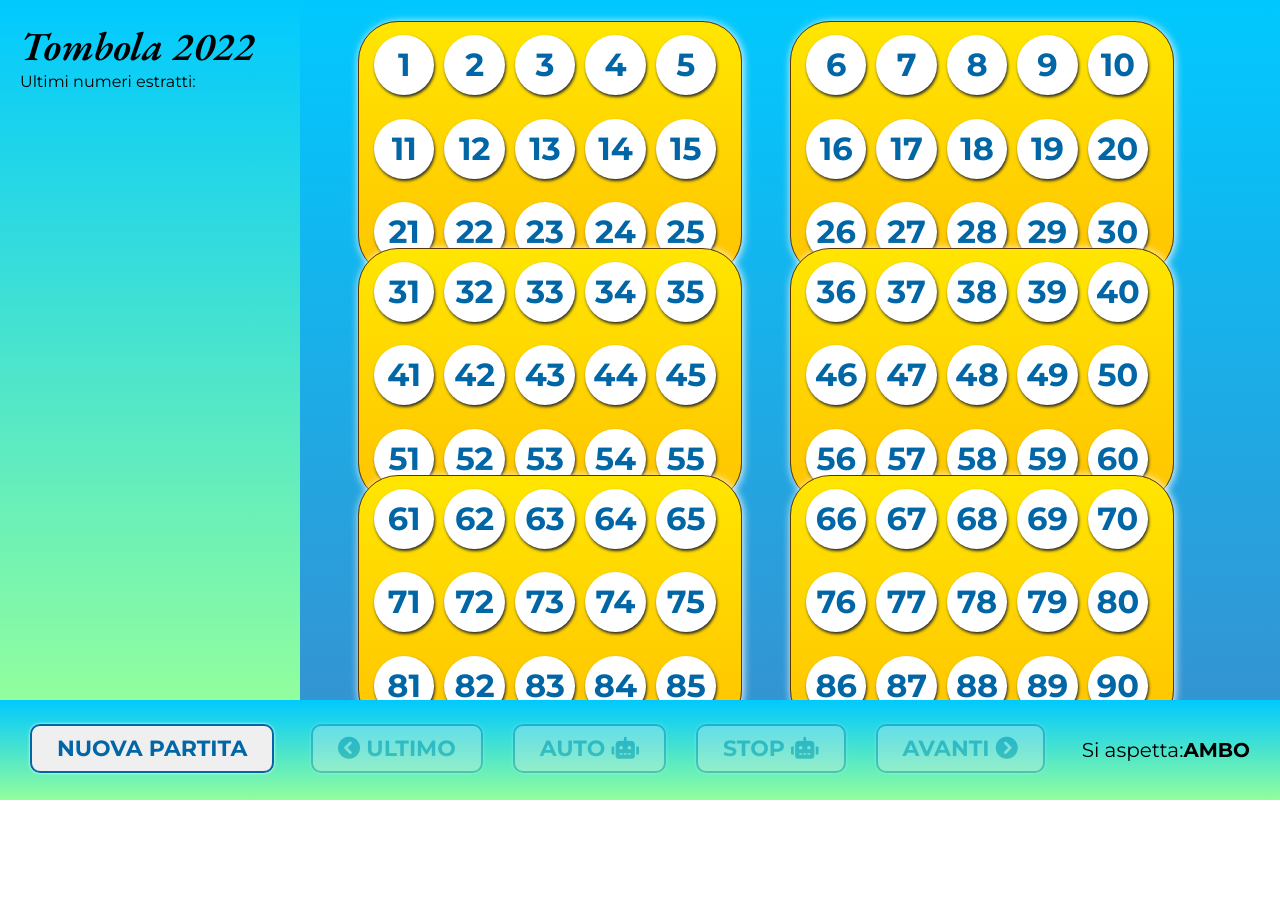
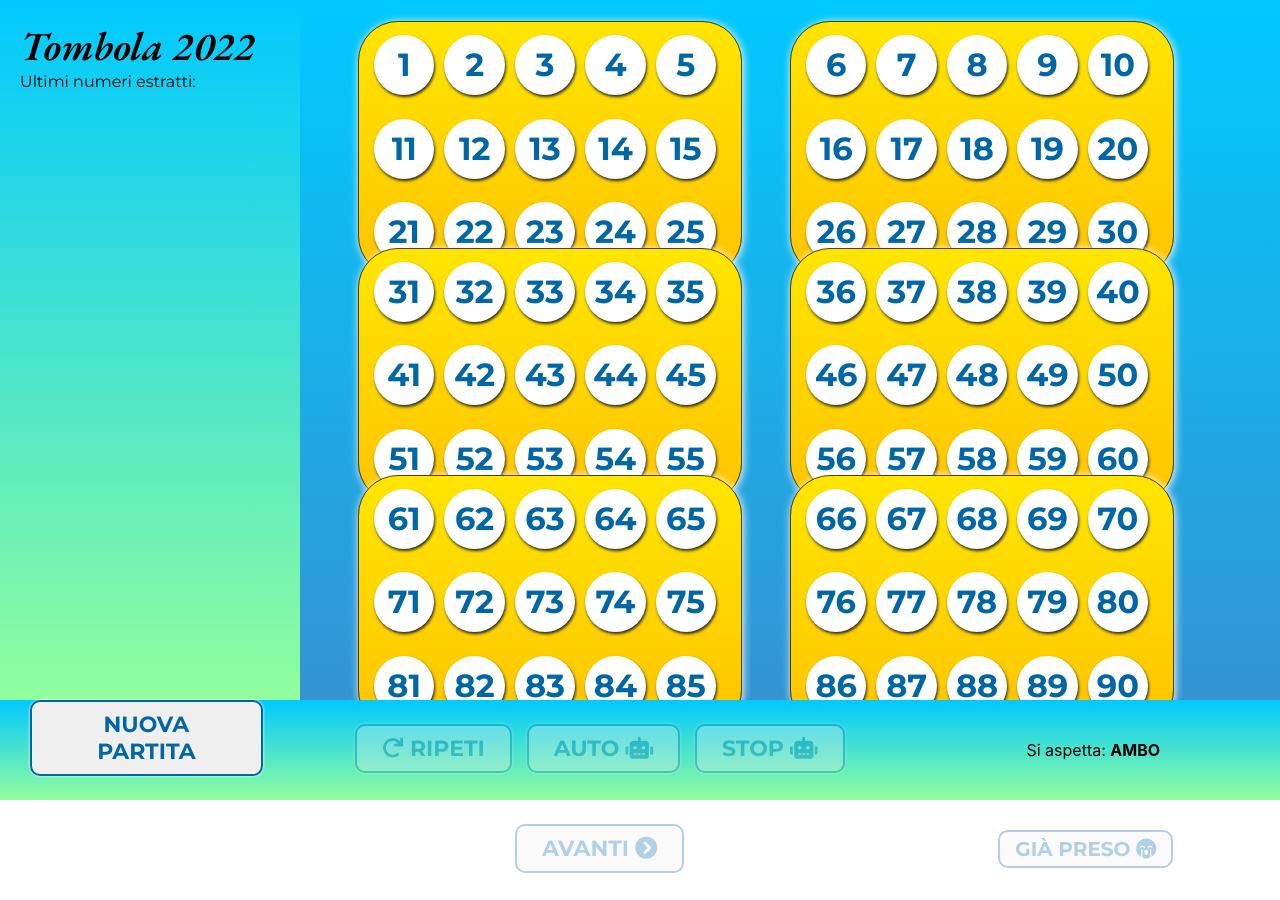
Before and after one commit to Edmondo-diRonza/react-tombola, a React (Create React App) app: page / in a window 1280 px wide. Before the commit the page ends 800 px from the top, so only its background shows below. Built offline with nearby package versions, Linux system fonts and the light colour scheme.

Commit message:
Inserito layer vincita

```diff
--- a/src/App.js
+++ b/src/App.js
@@ -6,7 +6,11 @@ import LastExtracted from "./components/LastExtracted/LastExtracted";
 import NumberOverlay from "./components/NumberOverlay/NumberOverlay";
 
 function App() {
-  console.log("Dimensioni attuali della viewport ", window.screen.availWidth, window.screen.availHeight);
+  console.log(
+    "Dimensioni attuali della viewport ",
+    window.screen.availWidth,
+    window.screen.availHeight
+  );
   return (
     <NumberProvider>
       <div className="page-wrapper">
@@ -18,8 +22,8 @@ function App() {
           <section className="main-content">
             <div className="cartellone-wrapper">
               <Cartellone />
-              <NumberOverlay />
             </div>
+            <NumberOverlay />
           </section>
         </main>
         <footer className="footer-wrapper">
--- a/src/components/Buttons/Buttons.js
+++ b/src/components/Buttons/Buttons.js
@@ -5,18 +5,16 @@ import "./buttons.css";
 import { speakNow } from "../../util/speakNow";
 
 const Buttons = () => {
-  const { startGame, callNumbers, indexOfExtracted, winType, myInterval } =
-    useContext(NumberContext);
-  const buttonStatus =
-    indexOfExtracted.current === false || winType.current > 5;
-  const winningList = [
-    "AMBO",
-    "AMBO",
-    "TERNO",
-    "QUATERNA",
-    "CINQUINA",
-    "TOMBOLA",
-  ];
+  const {
+    startGame,
+    callNumbers,
+    indexOfExtracted,
+    winType,
+    myInterval,
+    winningList,
+    setWinType,
+  } = useContext(NumberContext);
+  const buttonStatus = indexOfExtracted.current === false || winType > 5;
   const oneStepBackwardFlag = indexOfExtracted.current >= 0; // check se possibile tornare indietro
 
   const handleStepBackward = () => {
@@ -26,9 +24,9 @@ const Buttons = () => {
     }
   };
   const handleAutoExtraction = () => {
-     speakNow("Autoestrazione attiva!");
-     callNumbers();
-     myInterval.current = setInterval(() => callNumbers(), 6000);
+    speakNow("Autoestrazione attiva!");
+    callNumbers();
+    myInterval.current = setInterval(() => callNumbers(), 6000);
   };
   return (
     <div>
@@ -45,7 +43,7 @@ const Buttons = () => {
             }
             onClick={() => handleStepBackward()}
           >
-            <i className="fas fa-chevron-circle-left"></i> Ultimo
+            <i className="fas fa-redo"></i> Ripeti
           </button>
           <button
             className={buttonStatus ? "btn greyed" : "btn  "}
@@ -71,16 +69,40 @@ const Buttons = () => {
           </button>
         </div>
         <div className="winning-summary">
-          <p>Si aspetta: </p>
-          <p>
-            <strong>{winningList[winType.current]}</strong>
-          </p>
-          {/* <button
-            className={buttonStatus ? "btn greyed" : "btn "}
-            onClick={() => (winType.current = winType.current++)}
-          >
-            Effettuata!
-          </button> */}
+          <div className="show-winstatus">
+            <span>
+              {winType !== 6 ? "Si aspetta:" : ""}{" "}
+              <strong>{winningList[winType]}</strong>{" "}
+            </span>
+            {winType !== 6 ? (
+              <button
+                className={buttonStatus ? "btn small greyed" : "btn small  "}
+                onClick={() => {
+                  if (indexOfExtracted.current >= winType) {
+                    if (winType < 5) {
+                      setWinType((prev) => prev + 1);
+                    } else if (winType === 5 && indexOfExtracted.current > 13) {
+                      setWinType((prev) => prev + 1);
+                    } else alert("Per una TOMBOLA dei partecipanti, servono ALMENO 15 numeri estratti!");
+                  }else alert(winningList[winType] + " dei partecipanti IMPOSSIBILE! Numeri estratti INSUFFICIENTI");
+                }}
+              >
+                Già Preso <i className="fas fa-sad-cry"></i>
+              </button>
+            ) : (
+              ""
+            )}
+          </div>
+
+          {/* <div className="checkboxes greyed">
+            <input
+              type="checkbox"
+              id="overlay-checkbox"
+              checked={true}
+              onChange={() => null}
+            />
+            <label for="overlay-checkbox">Mostra Numero</label>
+          </div> */}
         </div>
       </div>
     </div>
--- a/src/components/Buttons/buttons.css
+++ b/src/components/Buttons/buttons.css
@@ -1,10 +1,13 @@
 .buttons-container {
   display: flex;
   width: 100%;
+  height: 100%;
   justify-content: space-between;
 }
 .winning-summary{
   display: flex;
+  align-items: center;
+  justify-content: space-around;
 }
 .winning-summary p {
   font-family: "Montserrat", sans-serif;
@@ -14,13 +17,17 @@
   font-family: "Montserrat", sans-serif;
   font-weight: 700;
   padding: 9px 25px;
-  margin-right: 30px;
+  margin-right: 15px;
   font-size: 22px;
   border-radius: 10px;
   border: 2px solid #0066a6;
   color: #0066a6;
   text-transform: uppercase;
   box-shadow: 0px 0px 3px #fff;
+}
+.small {
+  padding: 5px 15px;
+  font-size: 20px;
 }
 .btn:hover {
   background-color: #2b7cb3;
--- a/src/components/NumberOverlay/numberOverlay.css
+++ b/src/components/NumberOverlay/numberOverlay.css
@@ -18,7 +18,6 @@
   left: 50%;
   transform: translate(-50%,-50%);
   display: inline-block;
-  font-family: 'Montserrat', sans-serif;
   font-family: 'Raleway', sans-serif;
   text-align: center;
   font-weight: 700;
@@ -38,5 +37,4 @@
 
 .big-number.hide {
   opacity: 0;
-  pointer-events: none;
 }
--- /dev/null
+++ b/src/components/WinOverlay/WinOverlay.js
@@ -0,0 +1,15 @@
+import React from "react";
+import { useContext } from "react";
+import { NumberContext } from "../../context/Numbers";
+import "./winOverlay.css";
+
+const WinOverlay = () => {
+  const { winningList, winType, showOverlay } = useContext(NumberContext);
+  return (
+    <>
+      <div className={showOverlay.winLayer}>{winningList[winType - 1]}</div>
+    </>
+  );
+};
+
+export default WinOverlay;
--- /dev/null
+++ b/src/components/WinOverlay/winOverlay.css
@@ -0,0 +1,19 @@
+.winner-layer {
+  position: fixed;
+  display: flex;
+  justify-content: center;
+  align-items: center;
+  width: 100vw;
+  height: 100vh;
+  z-index: 2;
+  background-color: #1ba29b;
+  color: #fff;
+  font-family: 'Raleway', sans-serif;
+  font-size: 200px;
+  font-weight: 900;
+  text-shadow: 4px 6px 12px black;
+  transition: opacity 1s;
+}
+.winner-layer.hide {
+    opacity: 0;
+  }
--- a/src/context/Numbers.js
+++ b/src/context/Numbers.js
@@ -9,7 +9,7 @@ export default function NumberProvider({ children }) {
   const [isCalled, setIsCalled] = useState([]); // Stato aggiornamento delle cartelle e per le vincite
   const thisGameNumbers = useRef({ numbers: false }); // pool di tutti i numeri estratti all'inizializzazione della partita
   const indexOfExtracted = useRef(false); //indice avanzamento estrazione corrente
-  const winType = useRef(1); // Ref avanzamento vincite tabellone
+  const [winType, setWinType] = useState(1); // State avanzamento vincite tabellone
   const winningList = [
     null,
     "AMBO",
@@ -17,12 +17,14 @@ export default function NumberProvider({ children }) {
     "QUATERNA",
     "CINQUINA",
     "TOMBOLA",
+    "PARTITA CONCLUSA!",
   ]; // Array col nome delle vincite
   const winningArray = useRef([]); // array in cui salvo gli eventi di vincita del tabellone
 
   const [showOverlay, setShowOverlay] = useState({
     overlay: "overlay-layer hide",
     bigNumber: "big-number hide",
+    winLayer: "winner-layer hide",
   }); // visualizzazione overlay
 
   const myInterval = useRef(false); //intervallo estrazione automatica
@@ -38,13 +40,15 @@ export default function NumberProvider({ children }) {
       { r0: [], r1: [], r2: [] },
     ]);
     indexOfExtracted.current = -1; //azzero l'indice di estrazione
+    setWinType(1);
+
     speakNow("Partita inizializzata");
     console.log("Partita inizializzata!");
   };
 
   const callNumbers = () => {
     if (thisGameNumbers.current.numbers) {
-      if (winType.current !== 6) {
+      if (winType !== 6) {
         if (indexOfExtracted.current < 89) {
           indexOfExtracted.current++;
           let extracted =
@@ -53,11 +57,13 @@ export default function NumberProvider({ children }) {
           setShowOverlay({
             overlay: "overlay-layer",
             bigNumber: "big-number",
+            winLayer: "winner-layer hide"
           });
           setTimeout(() => {
             setShowOverlay({
               overlay: "overlay-layer hide",
               bigNumber: "big-number hide",
+              winLayer: "winner-layer hide"
             });
           }, 5000);
 
@@ -68,7 +74,7 @@ export default function NumberProvider({ children }) {
 
           //adesso controllo NON sia duplicato a causa del tasto step backward ed eventualmente memorizzo e controllo vincite
           if (!isCalled[cartella][riga].includes(extracted)) {
-            let arrayBackup = isCalled.map((el,i) => el);
+            let arrayBackup = isCalled.map((el) => el);
             arrayBackup[cartella][riga].push(extracted);
             setIsCalled(arrayBackup);
 
@@ -77,7 +83,22 @@ export default function NumberProvider({ children }) {
               //controllo se c'è una vincita
               winningArray.current.push(currentWin); //creo un array con storico vincite
 
+              clearInterval(myInterval.current); //fermo estrazione automatica
+              myInterval.current = false; //riporto a false la ref dell'intervallo
               speakNow(currentWin.winType);
+              setShowOverlay({
+                overlay: "overlay-layer",
+                bigNumber: "big-number hide",
+                winLayer: "winner-layer"
+              });
+              setTimeout(() => {
+                setShowOverlay({
+                  overlay: "overlay-layer hide",
+                  bigNumber: "big-number hide",
+                  winLayer: "winner-layer hide"
+                });
+              }, 5000);
+
               console.log("Ultime vincite: ", winningArray.current);
             }
           }
@@ -90,13 +111,13 @@ export default function NumberProvider({ children }) {
     return thisGameNumbers.current.numbers.indexOf(number) + 1;
   };
 
-  const winCheck = (cartella, riga, lastNumber) => {
-    if (winType.current < 5) {
-      let length = isCalled[cartella][riga].length;
-      if (length === winType.current + 1) {
-        winType.current++;
+  const winCheck = (cartella, riga) => {
+    if (winType < 5) {
+      const length = isCalled[cartella][riga].length;
+      if (length === winType + 1) {
+        setWinType((prev) => prev + 1);
         return {
-          winType: winningList[winType.current - 1],
+          winType: winningList[winType],
           cartella,
           riga,
           vincenti: [...isCalled[cartella][riga]],
@@ -104,15 +125,15 @@ export default function NumberProvider({ children }) {
         };
       }
     } else {
-      let length = [];
+      const length = [];
       length[0] = isCalled[cartella]["r0"].length;
       length[1] = isCalled[cartella]["r1"].length;
       length[2] = isCalled[cartella]["r2"].length;
 
       if (length[0] === 5 && length[1] === 5 && length[2] === 5) {
-        winType.current++;
+        setWinType((prev) => prev + 1);
         return {
-          winType: winningList[winType.current - 1],
+          winType: winningList[winType],
           cartella,
           riga,
           vincenti: isCalled[cartella],
@@ -136,6 +157,8 @@ export default function NumberProvider({ children }) {
         showOverlay,
         winType,
         myInterval,
+        winningList,
+        setWinType,
       }}
     >
       {children}
```
Also changed, not shown: src/components/NumberOverlay/NumberOverlay.js (+6 -4 lines), src/App.css (line endings or trailing spaces).
